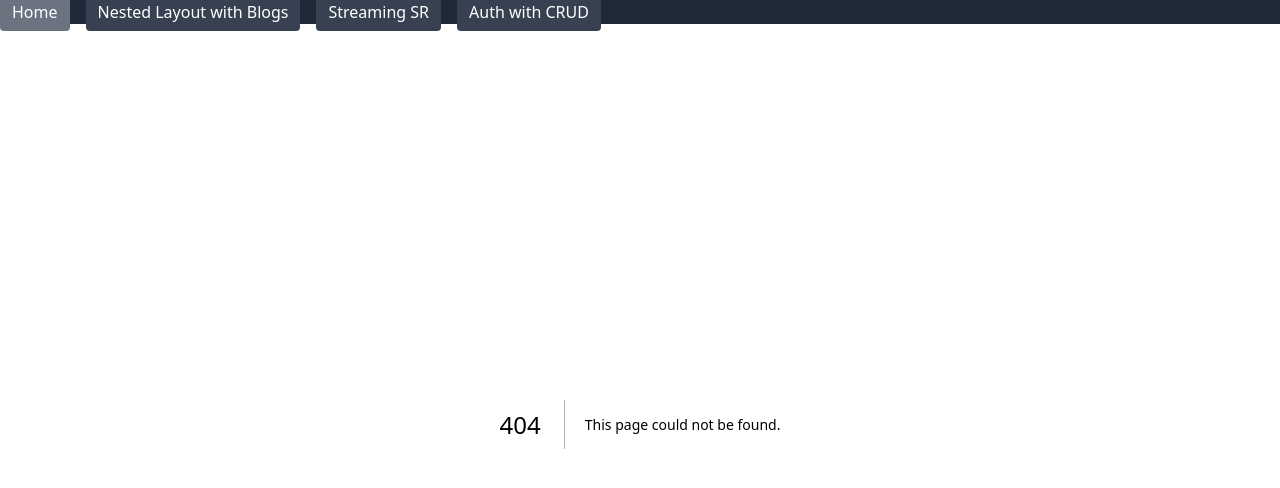
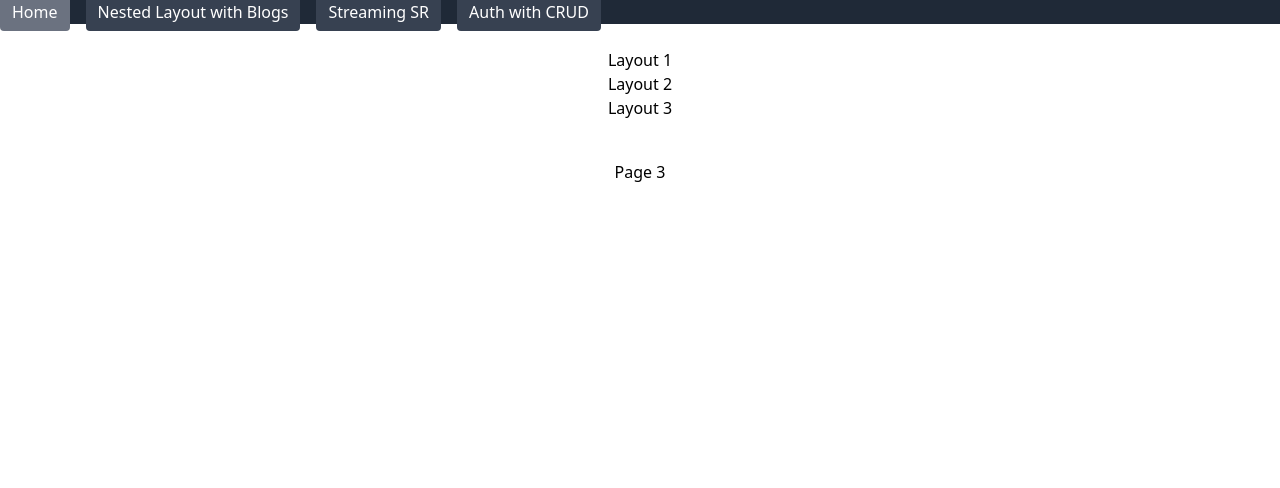
Before and after one commit to mskk3215/rsc-supabase, a Next.js app: page /nested-layout/second/third in a window 1280 px wide. Before the commit this address had no page. Shown: the top 488 px of the page. Built offline with nearby package versions, Linux system fonts and the light colour scheme.

Commit message:
feat:nested-layout add

```diff
--- /dev/null
+++ b/src/app/nested-layout/layout.tsx
@@ -0,0 +1,12 @@
+export default function FirstLayout({
+  children,
+}: {
+  children: React.ReactNode;
+}) {
+  return (
+    <main className="mt-6 text-center">
+      <p>Layout 1</p>
+      {children}
+    </main>
+  );
+}
--- /dev/null
+++ b/src/app/nested-layout/page.tsx
@@ -0,0 +1,7 @@
+export default function FisrtPage() {
+  return (
+    <div className="m-10 text-center">
+      <p>Page 1</p>
+    </div>
+  );
+}
--- /dev/null
+++ b/src/app/nested-layout/second/layout.tsx
@@ -0,0 +1,12 @@
+export default function SecondLayout({
+  children,
+}: {
+  children: React.ReactNode;
+}) {
+  return (
+    <>
+      <p>Layout 2</p>
+      {children}
+    </>
+  );
+}
--- /dev/null
+++ b/src/app/nested-layout/second/page.tsx
@@ -0,0 +1,7 @@
+export default function SecondPage() {
+  return (
+    <div className="m-10 text-center">
+      <p>Page 2</p>
+    </div>
+  );
+}
--- /dev/null
+++ b/src/app/nested-layout/second/third/fourth/page.tsx
@@ -0,0 +1,7 @@
+export default function FourthPage() {
+  return (
+    <div className="m-10 text-center">
+      <p>Page 4</p>
+    </div>
+  );
+}
--- /dev/null
+++ b/src/app/nested-layout/second/third/layout.tsx
@@ -0,0 +1,12 @@
+export default function FirstLayout({
+  children,
+}: {
+  children: React.ReactNode;
+}) {
+  return (
+    <main>
+      <p>Layout 3</p>
+      {children}
+    </main>
+  );
+}
--- /dev/null
+++ b/src/app/nested-layout/second/third/page.tsx
@@ -0,0 +1,7 @@
+export default function FisrtPage() {
+  return (
+    <div className="m-10 text-center">
+      <p>Page 3</p>
+    </div>
+  );
+}
```
